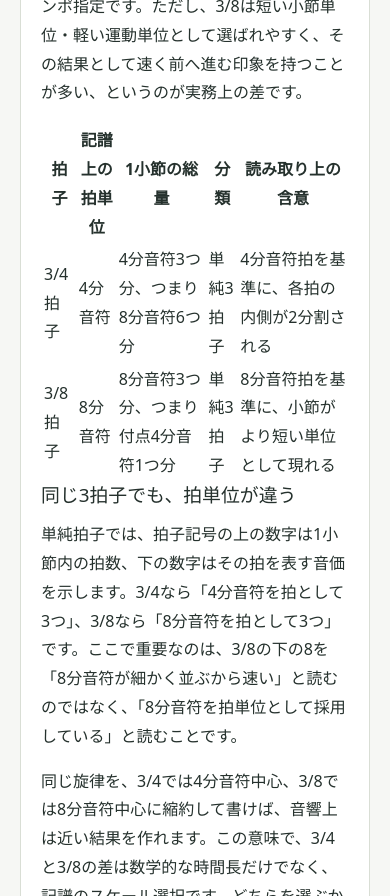
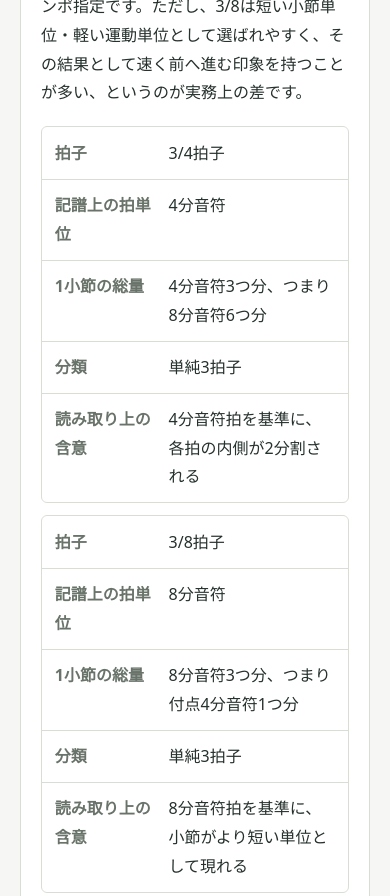
Before and after one commit to kanonundgigue/instant-question-notes, a plain HTML site: page notes/music/three-four-vs-three-eight-meter.html in a window 390 px wide. Shown: the part 840-1736 px from the top of the page. Drawn offline with Linux system fonts and the light colour scheme.

Commit message:
chore: add mobile-friendly table rules

```diff
--- a/notes/music/three-four-vs-three-eight-meter.html
+++ b/notes/music/three-four-vs-three-eight-meter.html
@@ -31,7 +31,7 @@
           <p>3/4拍子と3/8拍子の違いは、単に「3拍子であるかどうか」ではなく、<strong>その3拍をどの音価で記譜上の拍単位にするか</strong>にあります。3/4は4分音符を拍単位にする単純3拍子、3/8は8分音符を拍単位にする単純3拍子です。</p>
           <p>したがって両者は、理論上は同じ「3つの拍をもつ単純拍子」の仲間です。しかし、実際の楽譜では小節線の密度、ビームのまとまり、タクトゥスの置き方、フレーズの粒度が変わります。3/8は「3/4より速い拍子」ではありません。速さを決めるのはテンポ指定です。ただし、3/8は短い小節単位・軽い運動単位として選ばれやすく、その結果として速く前へ進む印象を持つことが多い、というのが実務上の差です。</p>
 
-          <table>
+          <table class="mobile-table">
             <thead>
               <tr>
                 <th>拍子</th>
@@ -43,18 +43,18 @@
             </thead>
             <tbody>
               <tr>
-                <td>3/4拍子</td>
-                <td>4分音符</td>
-                <td>4分音符3つ分、つまり8分音符6つ分</td>
-                <td>単純3拍子</td>
-                <td>4分音符拍を基準に、各拍の内側が2分割される</td>
+                <td data-label="拍子">3/4拍子</td>
+                <td data-label="記譜上の拍単位">4分音符</td>
+                <td data-label="1小節の総量">4分音符3つ分、つまり8分音符6つ分</td>
+                <td data-label="分類">単純3拍子</td>
+                <td data-label="読み取り上の含意">4分音符拍を基準に、各拍の内側が2分割される</td>
               </tr>
               <tr>
-                <td>3/8拍子</td>
-                <td>8分音符</td>
-                <td>8分音符3つ分、つまり付点4分音符1つ分</td>
-                <td>単純3拍子</td>
-                <td>8分音符拍を基準に、小節がより短い単位として現れる</td>
+                <td data-label="拍子">3/8拍子</td>
+                <td data-label="記譜上の拍単位">8分音符</td>
+                <td data-label="1小節の総量">8分音符3つ分、つまり付点4分音符1つ分</td>
+                <td data-label="分類">単純3拍子</td>
+                <td data-label="読み取り上の含意">8分音符拍を基準に、小節がより短い単位として現れる</td>
               </tr>
             </tbody>
           </table>
@@ -79,7 +79,7 @@
 
           <h3>3/8は6/8の半分ではあるが、同じ種類ではない</h3>
           <p>3/8は8分音符3つの単純3拍子です。これに対して6/8は、8分音符6つを「3つずつのまとまり2つ」として読むことが多い複合2拍子です。見た目にはどちらも分母が8ですが、3/8の8分音符は単純拍子の拍単位、6/8の8分音符は複合拍子の分割単位として働く、という違いがあります。</p>
-          <table>
+          <table class="mobile-table">
             <thead>
               <tr>
                 <th>拍子</th>
@@ -90,16 +90,16 @@
             </thead>
             <tbody>
               <tr>
-                <td>3/8</td>
-                <td>拍単位</td>
-                <td>3</td>
-                <td>単純3拍子</td>
+                <td data-label="拍子">3/8</td>
+                <td data-label="8分音符の役割">拍単位</td>
+                <td data-label="大きな拍の数">3</td>
+                <td data-label="典型的な読み">単純3拍子</td>
               </tr>
               <tr>
-                <td>6/8</td>
-                <td>拍の分割単位</td>
-                <td>2</td>
-                <td>複合2拍子</td>
+                <td data-label="拍子">6/8</td>
+                <td data-label="8分音符の役割">拍の分割単位</td>
+                <td data-label="大きな拍の数">2</td>
+                <td data-label="典型的な読み">複合2拍子</td>
               </tr>
             </tbody>
           </table>
--- a/styles/main.css
+++ b/styles/main.css
@@ -442,6 +442,32 @@ h3 {
   margin-bottom: 0;
 }
 
+.mobile-table {
+  border-collapse: collapse;
+  margin: 1.2rem 0;
+  table-layout: fixed;
+  width: 100%;
+}
+
+.mobile-table th,
+.mobile-table td {
+  border: 1px solid var(--color-border);
+  padding: 0.72rem 0.78rem;
+  text-align: left;
+  vertical-align: top;
+}
+
+.mobile-table th {
+  background: var(--color-accent-soft);
+  color: var(--color-text);
+  font-size: 0.92rem;
+  font-weight: 700;
+}
+
+.mobile-table td {
+  overflow-wrap: anywhere;
+}
+
 pre {
   background: var(--color-code-bg);
   border-radius: 6px;
@@ -516,6 +542,54 @@ code {
 
 .references ul {
   padding-left: 1.2em;
+}
+
+@media (max-width: 560px) {
+  .mobile-table {
+    border-collapse: separate;
+    border-spacing: 0;
+    table-layout: auto;
+  }
+
+  .mobile-table thead {
+    clip: rect(0 0 0 0);
+    height: 1px;
+    overflow: hidden;
+    position: absolute;
+    white-space: nowrap;
+    width: 1px;
+  }
+
+  .mobile-table tbody {
+    display: grid;
+    gap: 12px;
+  }
+
+  .mobile-table tr {
+    border: 1px solid var(--color-border);
+    border-radius: 6px;
+    display: block;
+    overflow: hidden;
+  }
+
+  .mobile-table td {
+    border: 0;
+    border-bottom: 1px solid var(--color-border);
+    display: grid;
+    gap: 0.45rem;
+    grid-template-columns: minmax(6.5rem, 38%) minmax(0, 1fr);
+    padding: 0.7rem 0.8rem;
+  }
+
+  .mobile-table td:last-child {
+    border-bottom: 0;
+  }
+
+  .mobile-table td::before {
+    color: var(--color-muted);
+    content: attr(data-label);
+    font-weight: 700;
+  }
 }
 
 @media (min-width: 720px) {
```
Also changed, not shown: AGENTS.md (+5 -0 lines), notes/ai-coding-agents/claude-code-fable5-orchestrates-codex-implementation.html (+10 -10 lines), notes/music/h-moll-temperament.html (+23 -23 lines).
